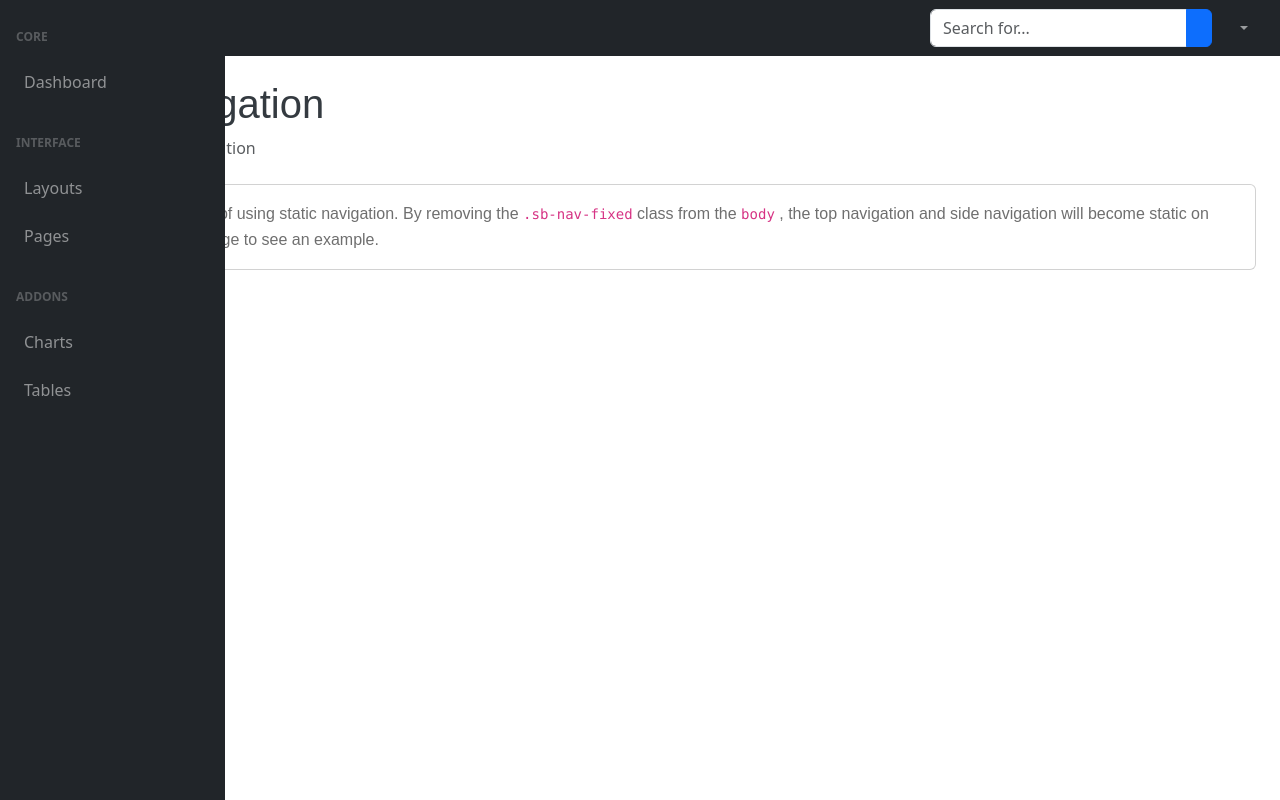
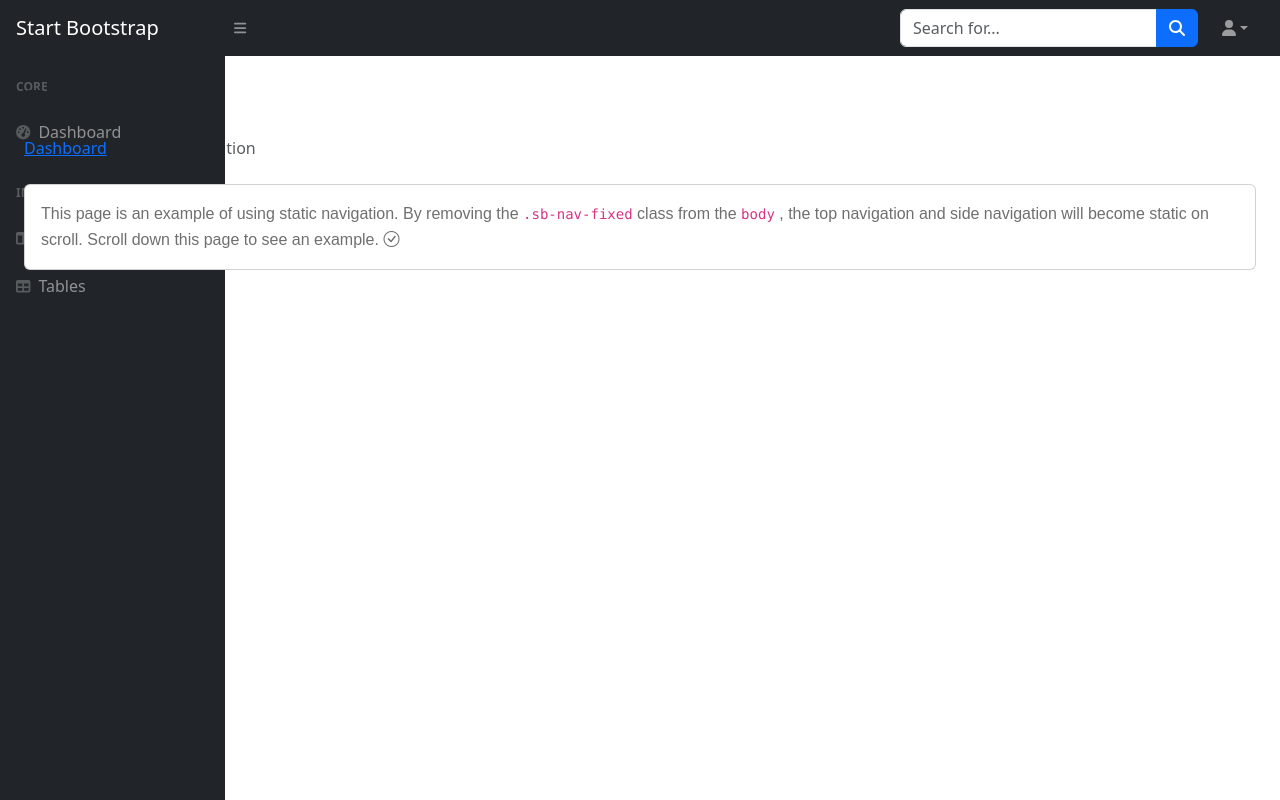
Before and after one commit to ngthanhvu/DU-AN-1-FALL2024, a Vue app: page /admin/products in a window 1280 px wide. Built offline with nearby package versions, Linux system fonts and the light colour scheme.

Commit message:
Update view admin

```diff
--- a/src/components/Navbar.vue
+++ b/src/components/Navbar.vue
@@ -19,7 +19,7 @@
         <li><router-link to="/tin-tuc">Tin Tức</router-link></li>
         <li><router-link to="/lien-he">Liên Hệ</router-link></li>
 
-        <li v-if="isAdmin" class="admin-link"><a href="/admin">Admin</a></li>
+        <li class="admin-link"><a href="/admin">Admin</a></li>
       </ul>
 
       <!-- Cart and Login Icons -->
--- a/src/components/admin/AdminHeader.vue
+++ b/src/components/admin/AdminHeader.vue
@@ -1,23 +1,22 @@
 <template>
   <nav class="sb-topnav navbar navbar-expand navbar-dark bg-dark">
     <!-- Navbar Brand-->
-    <a class="navbar-brand ps-3" href="index.html">Start Bootstrap</a>
+    <a class="navbar-brand ps-3" href="/">Start Bootstrap</a>
     <!-- Sidebar Toggle-->
-    <button class="btn btn-link btn-sm order-1 order-lg-0 me-4 me-lg-0" id="sidebarToggle" href="#!"><i
-        class="fas fa-bars"></i></button>
+    <button class="btn btn-link btn-sm order-1 order-lg-0 me-4 me-lg-0" id="sidebarToggle" href="#!"><font-awesome-icon :icon="['fas', 'bars']" /></button>
     <!-- Navbar Search-->
     <form class="d-none d-md-inline-block form-inline ms-auto me-0 me-md-3 my-2 my-md-0">
       <div class="input-group">
         <input class="form-control" type="text" placeholder="Search for..." aria-label="Search for..."
           aria-describedby="btnNavbarSearch" />
-        <button class="btn btn-primary" id="btnNavbarSearch" type="button"><i class="fas fa-search"></i></button>
+        <button class="btn btn-primary" id="btnNavbarSearch" type="button"><font-awesome-icon :icon="['fas', 'magnifying-glass']" /></button>
       </div>
     </form>
     <!-- Navbar-->
     <ul class="navbar-nav ms-auto ms-md-0 me-3 me-lg-4">
       <li class="nav-item dropdown">
         <a class="nav-link dropdown-toggle" id="navbarDropdown" href="#" role="button" data-bs-toggle="dropdown"
-          aria-expanded="false"><i class="fas fa-user fa-fw"></i></a>
+          aria-expanded="false"><font-awesome-icon :icon="['fas', 'user']" /></a>
         <ul class="dropdown-menu dropdown-menu-end" aria-labelledby="navbarDropdown">
           <li><a class="dropdown-item" href="#!">Settings</a></li>
           <li><a class="dropdown-item" href="#!">Activity Log</a></li>
@@ -37,6 +36,6 @@
 .navbar {
   position: fixed;
   width: 100%;
-  z-index: 1000;
+  /* z-index: 1000; */
 }
 </style>
--- a/src/components/admin/AdminLayout.vue
+++ b/src/components/admin/AdminLayout.vue
@@ -1,12 +1,12 @@
 <template>
   <div id="layoutSidenav">
     <Sidebar />
-
-    <AdminDashboar />
+    <router-view />
   </div>
 </template>
 
 <script setup>
 import Sidebar from './AdminSidebar.vue';
 import AdminDashboar from './AdminDashboard.vue';
+import AdminProduct from './AdminProduct.vue';
 </script>
--- a/src/components/admin/AdminProduct.vue
+++ b/src/components/admin/AdminProduct.vue
@@ -1,101 +1,30 @@
 <template>
-    <div class="mt-5">
-        <h2>Quản lý sản phẩm</h2>
-        <button class="btn btn-primary" @click="openModal">
-            <font-awesome-icon :icon="['fas', 'plus']" /> Thêm sản phẩm
-        </button>
-
-        <!-- Modal -->
-        <div v-if="isModalVisible" class="modal fade show" tabindex="-1" style="display: block;" aria-hidden="false">
-            <div class="modal-dialog">
-                <div class="modal-content">
-                    <div class="modal-header">
-                        <h5 class="modal-title">Thêm sản phẩm mới</h5>
-                        <button type="button" class="btn-close" @click="closeModal"></button>
-                    </div>
-                    <div class="modal-body">
-                        <form @submit.prevent="submitForm">
-                            <div class="mb-3">
-                                <label for="productName" class="form-label">Tên sản phẩm</label>
-                                <input type="text" class="form-control" id="productName" v-model="newProduct.name" required />
-                            </div>
-                            <div class="mb-3">
-                                <label for="productPrice" class="form-label">Giá sản phẩm</label>
-                                <input type="number" class="form-control" id="productPrice" v-model="newProduct.price" required />
-                            </div>
-                            <div class="mb-3">
-                                <label for="productDescription" class="form-label">Mô tả</label>
-                                <textarea class="form-control" id="productDescription" v-model="newProduct.description"></textarea>
-                            </div>
-                            <button type="submit" class="btn btn-primary">Thêm sản phẩm</button>
-                        </form>
-                    </div>
-                </div>
+    <div id="layoutSidenav_content">
+      <main>
+        <div class="container-fluid px-4" style="margin-top: 80px;">
+          <h1 class="mt-4">Product</h1>
+          <ol class="breadcrumb mb-4">
+            <li class="breadcrumb-item"><a href="index.html">Dashboard</a></li>
+            <li class="breadcrumb-item active">Static Navigation</li>
+          </ol>
+          <div class="card mb-4">
+            <div class="card-body">
+              <p class="mb-0">
+                This page is an example of using static navigation. By removing the
+                <code>.sb-nav-fixed</code>
+                class from the
+                <code>body</code>
+                , the top navigation and side navigation will become static on scroll. Scroll down this page to see an
+                example. <i class="bi bi-check-circle"></i>
+              </p>
             </div>
+          </div>
+          <div style="height: 100vh"></div>
+          <div class="card mb-4">
+            <div class="card-body">When scrolling, the navigation stays at the top of the page. This is the end of the
+              static navigation demo.</div>
+          </div>
         </div>
-
-        <!-- Table to display products -->
-        <table class="table table-bordered mt-3">
-            <thead class="table-dark text-center">
-                <tr>
-                    <th>Tên sản phẩm</th>
-                    <th>Giá</th>
-                    <th>Mô tả</th>
-                </tr>
-            </thead>
-            <tbody class="text-center">
-                <tr v-for="(product, index) in products" :key="index">
-                    <td>{{ product.name }}</td>
-                    <td>{{ product.price }}</td>
-                    <td>{{ product.description }}</td>
-                </tr>
-            </tbody>
-        </table>
+      </main>
     </div>
 </template>
-
-<script>
-export default {
-    data() {
-        return {
-            isModalVisible: false,
-            newProduct: {
-                name: '',
-                price: '',
-                description: ''
-            },
-            products: []
-        };
-    },
-    methods: {
-        openModal() {
-            this.isModalVisible = true;
-        },
-        closeModal() {
-            this.isModalVisible = false;
-        },
-        submitForm() {
-            this.products.push({ ...this.newProduct });
-            this.newProduct = { name: '', price: '', description: '' };
-            this.closeModal();
-        }
-    }
-};
-</script>
-
-<style scoped>
-.modal {
-    display: none;
-    position: fixed;
-    z-index: 1050;
-    left: 0;
-    top: 0;
-    width: 100%;
-    height: 100%;
-    overflow: hidden;
-    background-color: rgba(0, 0, 0, 0.5);
-}
-.modal-dialog {
-    margin: 5% auto;
-}
-</style>
--- a/src/components/admin/AdminSidebar.vue
+++ b/src/components/admin/AdminSidebar.vue
@@ -4,16 +4,16 @@
       <div class="sb-sidenav-menu">
         <div class="nav">
           <div class="sb-sidenav-menu-heading">Core</div>
-          <a class="nav-link" href="index.html">
-            <div class="sb-nav-link-icon"><i class="fas fa-tachometer-alt"></i></div>
+          <a class="nav-link" href="/admin">
+            <div class="sb-nav-link-icon"><font-awesome-icon :icon="['fas', 'gauge-high']" /></div>
             Dashboard
           </a>
           <div class="sb-sidenav-menu-heading">Interface</div>
           <a class="nav-link collapsed" href="#" data-bs-toggle="collapse" data-bs-target="#collapseLayouts"
             aria-expanded="false" aria-controls="collapseLayouts">
-            <div class="sb-nav-link-icon"><i class="fas fa-columns"></i></div>
+            <div class="sb-nav-link-icon"><font-awesome-icon :icon="['fas', 'table-columns']" /></div>
             Layouts
-            <div class="sb-sidenav-collapse-arrow"><i class="fas fa-angle-down"></i></div>
+            <div class="sb-sidenav-collapse-arrow"><font-awesome-icon :icon="['fas', 'angle-down']" /></div>
           </a>
           <div class="collapse" id="collapseLayouts" aria-labelledby="headingOne" data-bs-parent="#sidenavAccordion">
             <nav class="sb-sidenav-menu-nested nav">
@@ -21,56 +21,11 @@
               <a class="nav-link" href="layout-sidenav-light.html">Light Sidenav</a>
             </nav>
           </div>
-          <a class="nav-link collapsed" href="#" data-bs-toggle="collapse" data-bs-target="#collapsePages"
-            aria-expanded="false" aria-controls="collapsePages">
-            <div class="sb-nav-link-icon"><i class="fas fa-book-open"></i></div>
-            Pages
-            <div class="sb-sidenav-collapse-arrow"><i class="fas fa-angle-down"></i></div>
-          </a>
-          <div class="collapse" id="collapsePages" aria-labelledby="headingTwo" data-bs-parent="#sidenavAccordion">
-            <nav class="sb-sidenav-menu-nested nav accordion" id="sidenavAccordionPages">
-              <a class="nav-link collapsed" href="#" data-bs-toggle="collapse" data-bs-target="#pagesCollapseAuth"
-                aria-expanded="false" aria-controls="pagesCollapseAuth">
-                Authentication
-                <div class="sb-sidenav-collapse-arrow"><i class="fas fa-angle-down"></i></div>
-              </a>
-              <div class="collapse" id="pagesCollapseAuth" aria-labelledby="headingOne"
-                data-bs-parent="#sidenavAccordionPages">
-                <nav class="sb-sidenav-menu-nested nav">
-                  <a class="nav-link" href="login.html">Login</a>
-                  <a class="nav-link" href="register.html">Register</a>
-                  <a class="nav-link" href="password.html">Forgot Password</a>
-                </nav>
-              </div>
-              <a class="nav-link collapsed" href="#" data-bs-toggle="collapse" data-bs-target="#pagesCollapseError"
-                aria-expanded="false" aria-controls="pagesCollapseError">
-                Error
-                <div class="sb-sidenav-collapse-arrow"><i class="fas fa-angle-down"></i></div>
-              </a>
-              <div class="collapse" id="pagesCollapseError" aria-labelledby="headingOne"
-                data-bs-parent="#sidenavAccordionPages">
-                <nav class="sb-sidenav-menu-nested nav">
-                  <a class="nav-link" href="401.html">401 Page</a>
-                  <a class="nav-link" href="404.html">404 Page</a>
-                  <a class="nav-link" href="500.html">500 Page</a>
-                </nav>
-              </div>
-            </nav>
-          </div>
-          <div class="sb-sidenav-menu-heading">Addons</div>
-          <a class="nav-link" href="charts.html">
-            <div class="sb-nav-link-icon"><i class="fas fa-chart-area"></i></div>
-            Charts
-          </a>
           <a class="nav-link" href="tables.html">
-            <div class="sb-nav-link-icon"><i class="fas fa-table"></i></div>
+            <div class="sb-nav-link-icon"><font-awesome-icon :icon="['fas', 'table']" /></div>
             Tables
           </a>
         </div>
-      </div>
-      <div class="sb-sidenav-footer">
-        <div class="small">Logged in as:</div>
-        Start Bootstrap
       </div>
     </nav>
   </div>
```
Also changed, not shown: src/components/admin/example.vue (added, +30 -0 lines), src/assets/admin.css.
